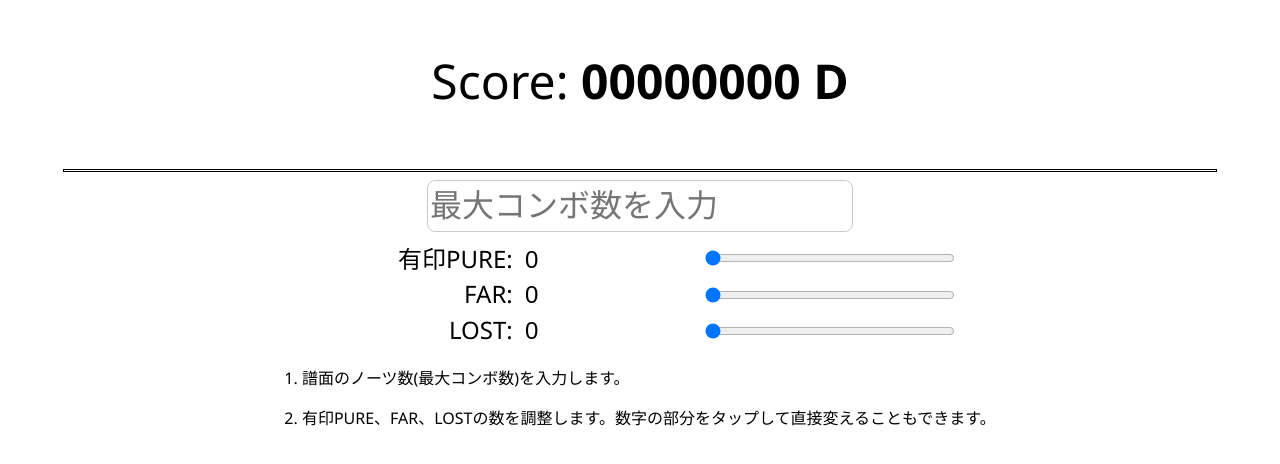
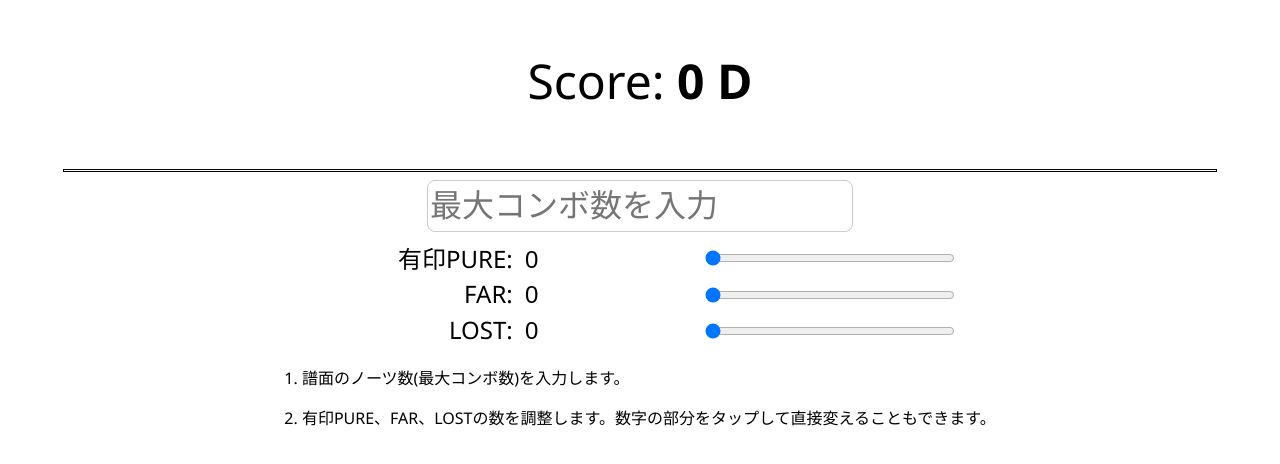
Before and after one commit to nyanko5882/Arcaea-Score-Calculator, a plain HTML site: page index.html in a window 1280 px wide. Drawn offline with Linux system fonts and the light colour scheme.

Commit message:
delete score text '00000000' (電話番号に認識された)

```diff
--- a/index.html
+++ b/index.html
@@ -6,7 +6,7 @@
         <link rel="stylesheet" href="style.css">
     </head>
     <body>
-        <p id="score-display">Score: <span id="score">00000000</span> <span id="rank">D</span></p>
+        <p id="score-display">Score: <span id="score">0</span> <span id="rank">D</span></p>
         <hr>
         <input id="input-maxcombo" type="number" min="1" placeholder="最大コンボ数を入力">
         <div id="panel-pure">
```
